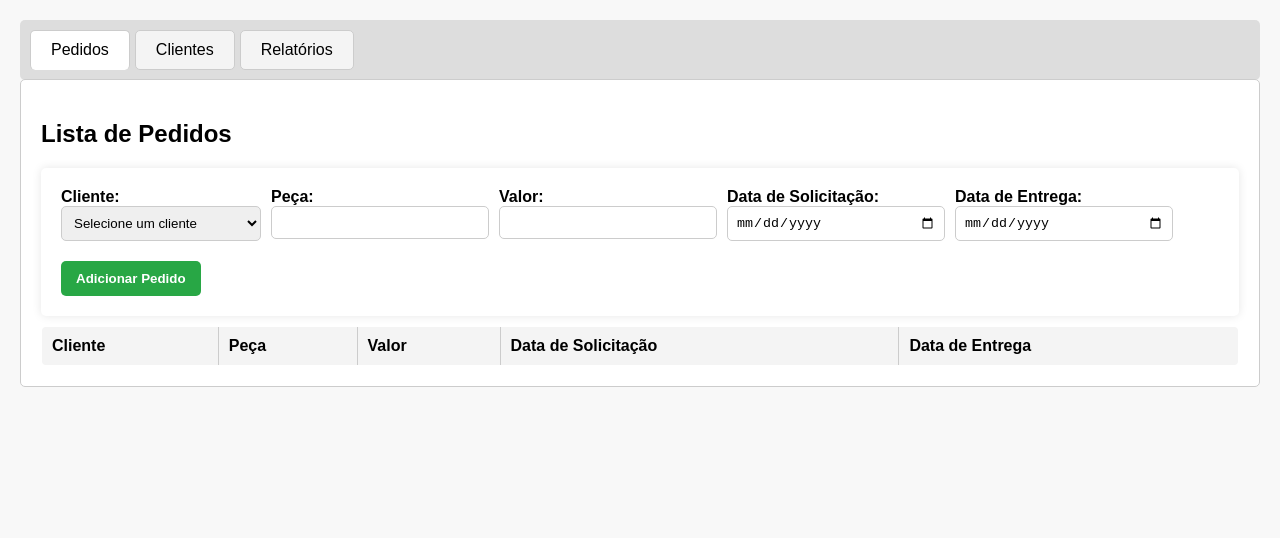
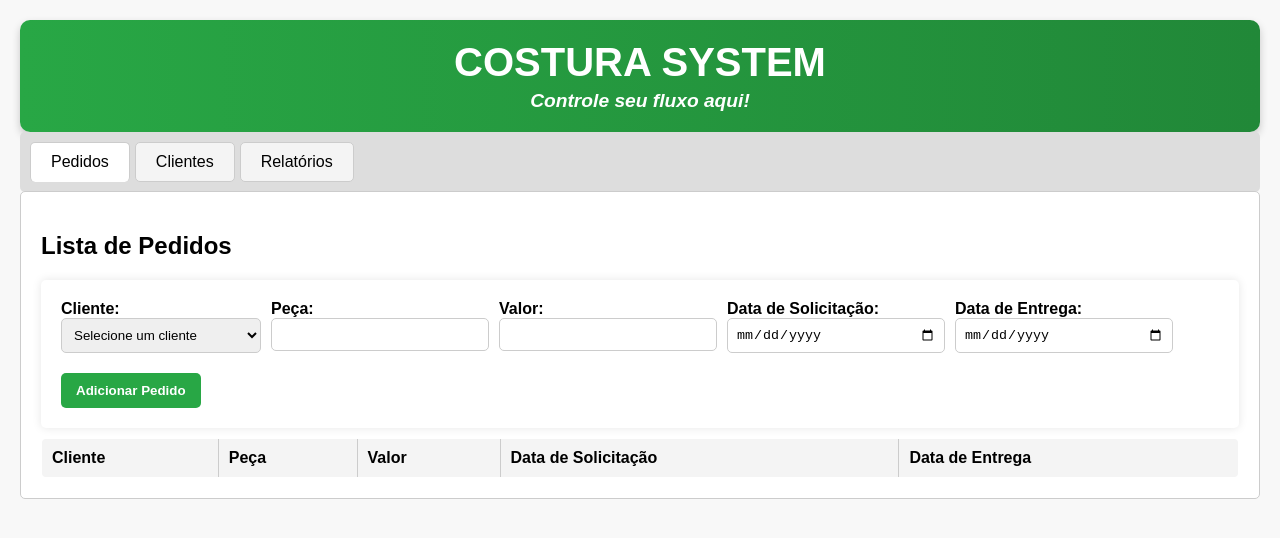
Before and after one commit to sergiorbf/tailorsystem, a plain HTML site: page index.html in a window 1280 px wide. Drawn offline with Linux system fonts and the light colour scheme.

Commit message:
feat: add header title

```diff
--- a/index.html
+++ b/index.html
@@ -113,6 +113,11 @@
 </head>
 
 <body>
+  <header
+    style="background: linear-gradient(90deg, #28a745, #218838); color: white; text-align: center; padding: 20px; border-radius: 10px; box-shadow: 0px 4px 8px rgba(0, 0, 0, 0.2);">
+    <h1 style="margin: 0; font-size: 2.5rem; font-weight: bold; text-transform: uppercase;">Costura System</h1>
+    <h2 style="margin: 5px 0 0; font-size: 1.2rem; font-style: italic;">Controle seu fluxo aqui!</h2>
+  </header>
   <div class="tabs">
     <div class="tab active" onclick="showTab(0)">Pedidos</div>
     <div class="tab" onclick="showTab(1)">Clientes</div>
```
